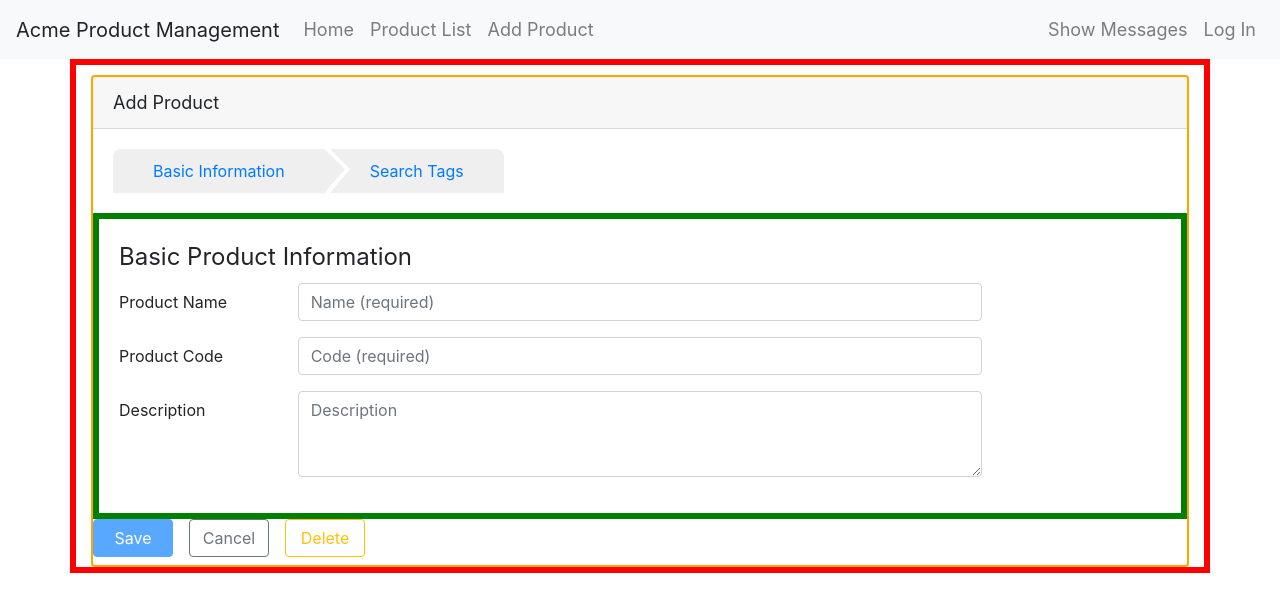
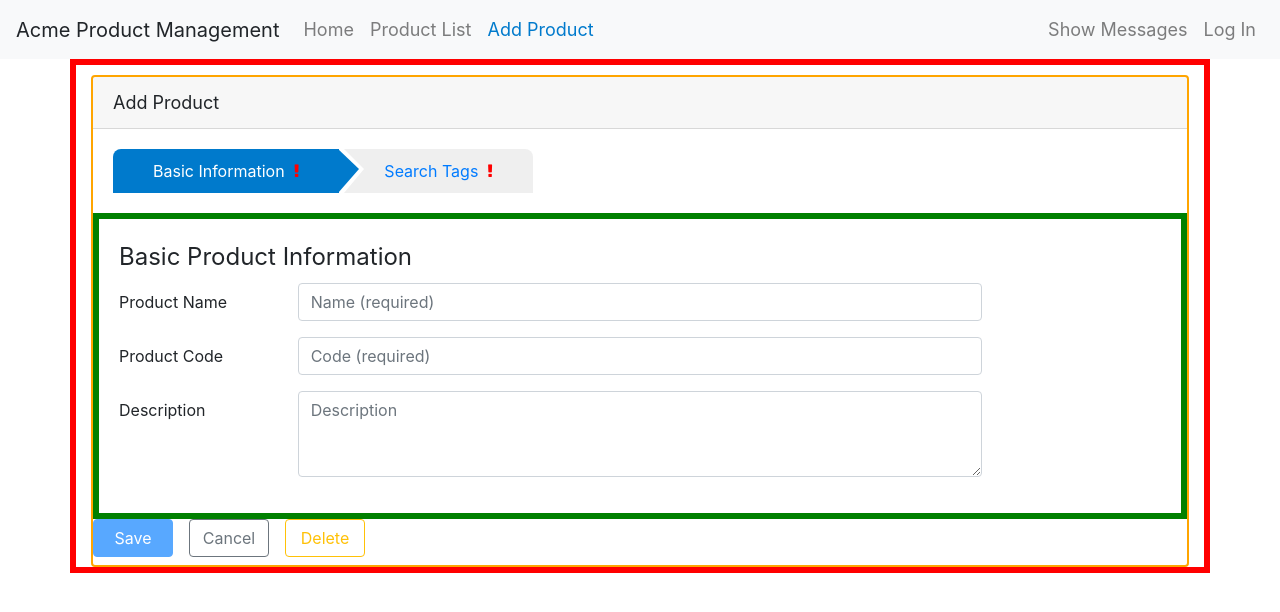
Before and after one commit to dpuetz/AngularRouting, an Angular app: page /products/0/edit/info in a window 1280 px wide. Shown: the top 612 px of the page. Built offline with nearby package versions, Linux system fonts and the light colour scheme; what angular-in-memory-web-api would draw is missing.

Commit message:
style selected route and add error icons to invalid form tab

```diff
--- a/src/app/app.component.html
+++ b/src/app/app.component.html
@@ -3,31 +3,37 @@
   <ul class="navbar-nav">
     <li class="nav-item">
       <a class="nav-link"
-         [routerLink]="['/welcome']">Home</a>
+         [routerLink]="['/welcome']"
+         >Home</a>
     </li>
     <li class="nav-item">
-      <a class="nav-link"  [routerLink]="['/products']">Product List</a>
+      <a class="nav-link"  [routerLink]="['/products']"
+      routerLinkActive="active"
+      [routerLinkActiveOptions]="{exact : true}"
+      >Product List</a>
     </li>
     <li class="nav-item">
-      <a class="nav-link" [routerLink]="['/products', 0, 'edit']">Add Product</a>
+      <a class="nav-link" [routerLink]="['/products', 0, 'edit']"
+      routerLinkActive="active"
+    >Add Product</a>
     </li>
   </ul>
   <ul class="navbar-nav ml-auto">
     <li class="nav-item"
         *ngIf="isLoggedIn">
-      <a class="nav-link">Welcome {{ userName }}</a>
+      <a class="nav-link" routerLinkActive="active">Welcome {{ userName }}</a>
     </li>
     <li class="nav-item">
-      <a class="nav-link">Show Messages</a>
+      <a class="nav-link" routerLinkActive="active">Show Messages</a>
     </li>
     <li class="nav-item"
         *ngIf="!isLoggedIn">
-      <a class="nav-link" [routerLink]="['/login']">Log In</a>
+      <a class="nav-link" [routerLink]="['/login']"  routerLinkActive="active">Log In</a>
     </li>
     <li class="nav-item"
         *ngIf="isLoggedIn">
       <a class="nav-link"
-         (click)="logOut()">Log Out</a>
+         (click)="logOut()" routerLinkActive="active">Log Out</a>
     </li>
   </ul>
 </nav>
--- a/src/app/products/product-edit/product-edit.component.html
+++ b/src/app/products/product-edit/product-edit.component.html
@@ -6,8 +6,12 @@
   <div class="card-body"
        *ngIf="product">
     <div class="wizard">
-        <a [routerLink] = "['info']">Basic Information</a>
-        <a [routerLink] = "['tags']">Search Tags</a>
+        <a [routerLink] = "['info']" routerLinkActive="active">
+            Basic Information &nbsp;<span [ngClass] = "{'fa fa-exclamation': !isValid('info')}" ></span>
+        </a>
+        <a [routerLink] = "['tags']" routerLinkActive="active">
+            Search Tags &nbsp;<span [ngClass] = "{'fa fa-exclamation': !isValid('tags')}" ></span>
+        </a>
     </div>
   </div>
     <div class="greenborderRouter">
--- a/src/app/products/product-edit/product-edit.component.ts
+++ b/src/app/products/product-edit/product-edit.component.ts
@@ -108,10 +108,14 @@ export class ProductEditComponent implements OnInit {
     this.routeNav.navigate(['/products']);
   }
     isValid(path?: string): Boolean {
+console.log('6');
         this.validate();
+console.log('7');
         if (path) {
-            return this.dataIsValid.dataIsValid[path];
+console.log('8');
+            return this.dataIsValid[path];
         }
+console.log('9');
         return (this.dataIsValid &&
             Object.keys(this.dataIsValid).every(d => this.dataIsValid[d] === true));
     }
@@ -119,21 +123,25 @@ export class ProductEditComponent implements OnInit {
     validate(): void {
         //clear first
         this.dataIsValid = {};
-
+console.log('1');
         //info tab
         if (this.product.productName &&
             this.product.productName.length >= 3 &&
             this.product.productCode) {
             this.dataIsValid['info'] = true;
+console.log('2');
         } else {
+console.log('3');
             this.dataIsValid['info'] = false;
         }
 
         //tags tab
         if (this.product.category &&
             this.product.category.length >= 3) {
+                console.log('4');
             this.dataIsValid['tags'] = true;
         } else {
+            console.log('5');
             this.dataIsValid['tags'] = false;
         }
     }
```
